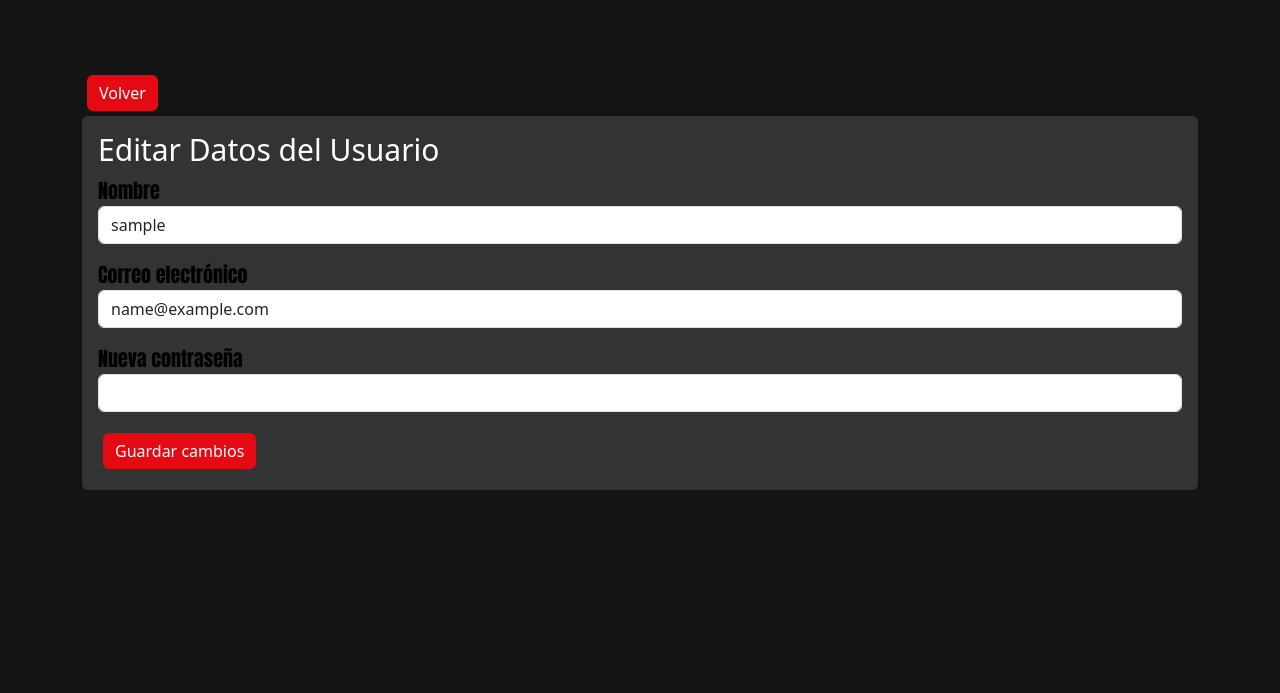
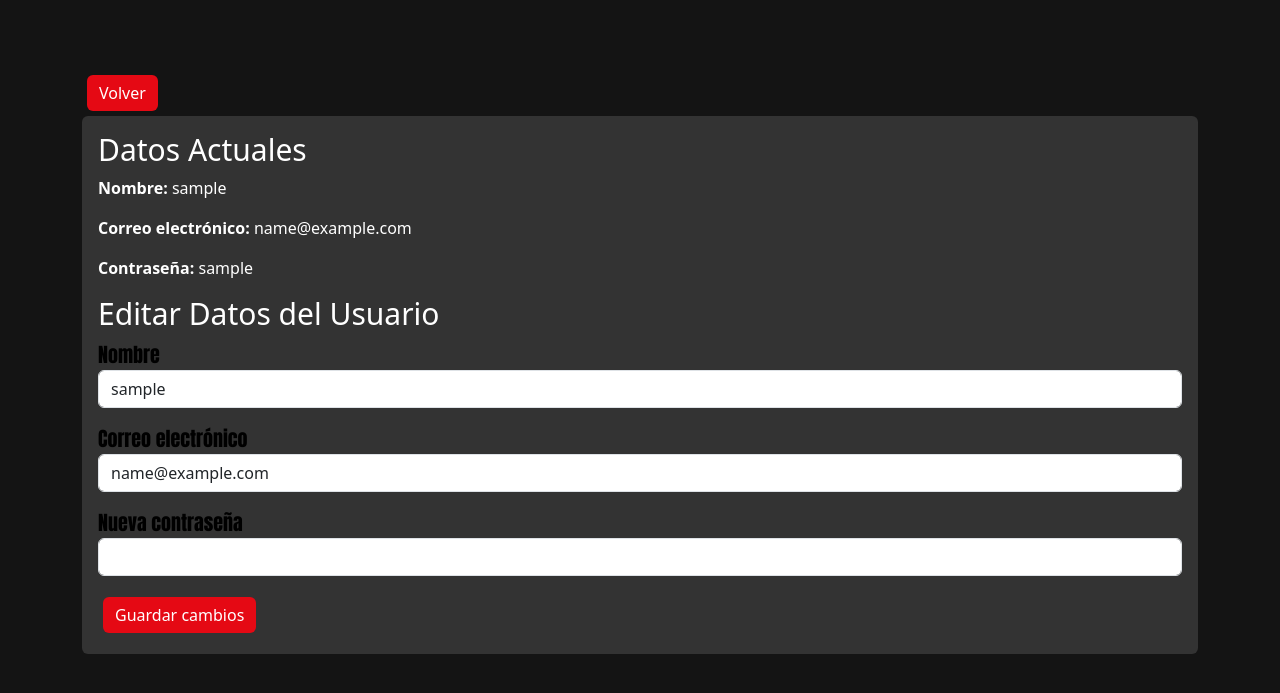
Before and after one commit to Augusto-Boc-ho/tp1-halabiski-gonzalez-boc-ho, a Flask app: page /editar_datos_usuario in a window 1280 px wide. Shown: the top 693 px of the page. Run offline with Flask 3, Linux system fonts and the light colour scheme; the visitor is signed in with stand-in values (Sample User, id 1); some libraries are stand-ins or nearby versions.

Commit message:
minor editar_datos_usuarios.html edit + updated README.md

```diff
--- a/templates/editar_datos_usuario.html
+++ b/templates/editar_datos_usuario.html
@@ -44,6 +44,10 @@
         <a href="{{ url_for('pagina_principal') }}" class="btn btn-secondary">Volver</a>
         <div class="card">
             <div class="card-body">
+                <h5 class="card-title">Datos Actuales</h5>
+                <p class="card-text"><strong>Nombre:</strong> {{ current_user.nombre }}</p>
+                <p class="card-text"><strong>Correo electrónico:</strong> {{ current_user.email }}</p>
+                <p class="card-text"><strong>Contraseña:</strong> {{ current_user.contraseña }}</p>
                 <h5 class="card-title">Editar Datos del Usuario</h5>
                 <form id="editarUsuarioForm" action="{{ url_for('editar_usuario') }}" method="post">
                     <div class="mb-3">
```
Also changed, not shown: README.md.
